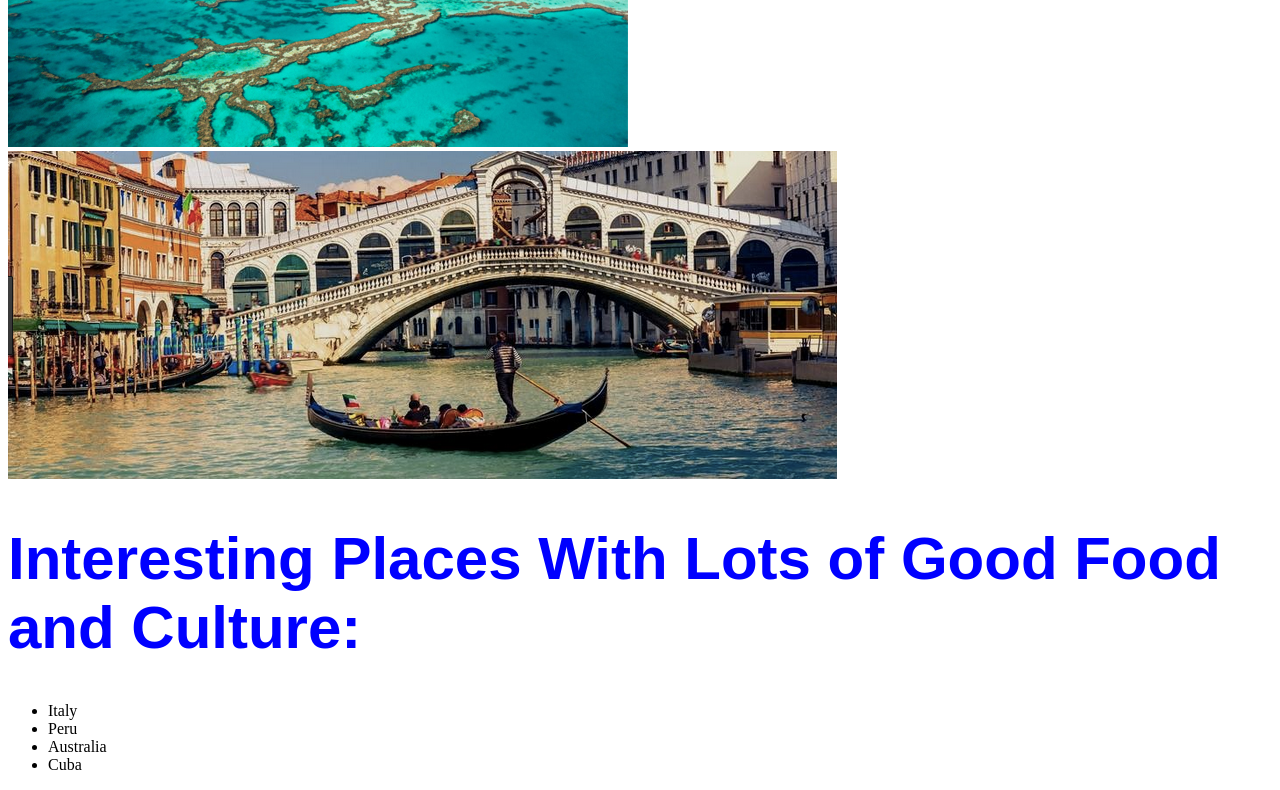
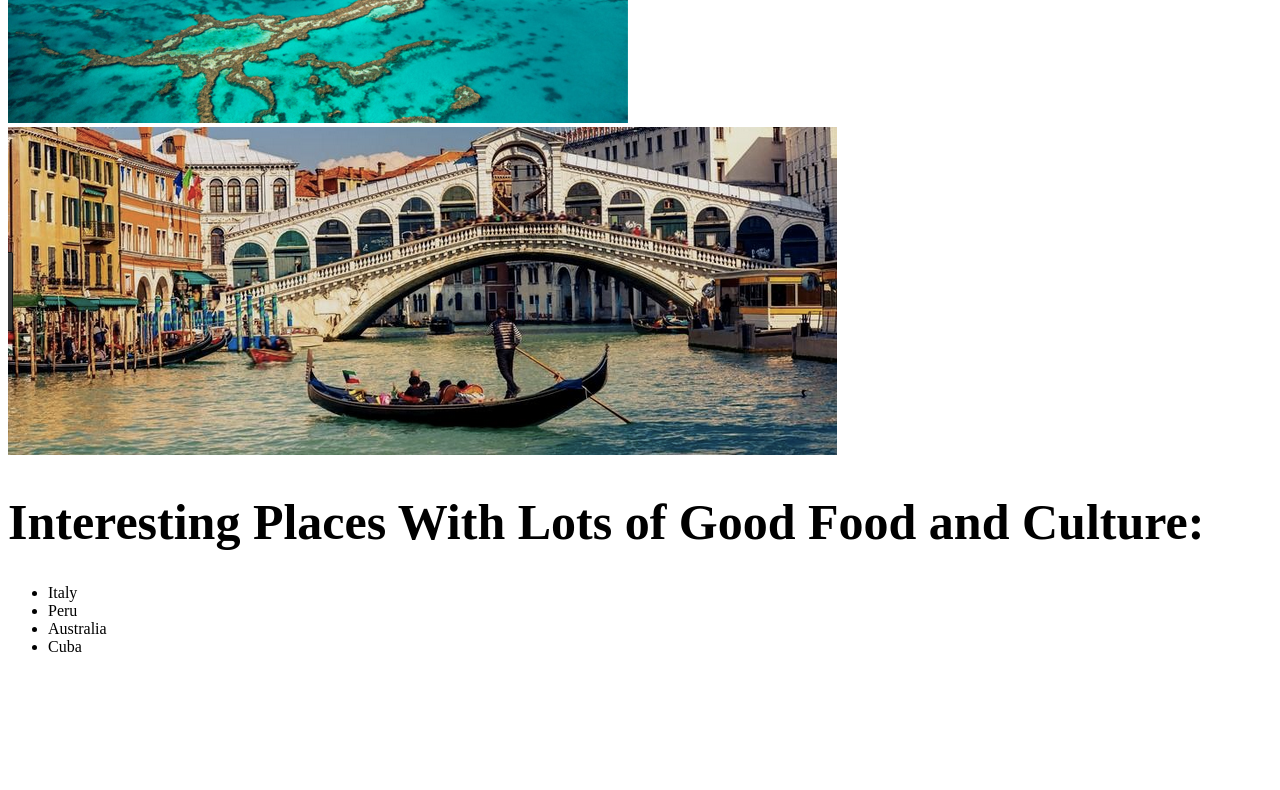
Before and after one commit to mstessamac/Independent-Project-1, a plain HTML site: page favorite-places.html in a window 1280 px wide. Shown: the part 760-1550 px from the top of the page. After the commit the page ends 1432 px from the top, so only its background shows below. Drawn offline with Linux system fonts and the light colour scheme.

Commit message:
add title color

```diff
--- a/favorite-places.css
+++ b/favorite-places.css
@@ -1,5 +1,9 @@
-h1{
+title{
 font-family: fantasy;
-font-size: 60px;
+font-size: 50px;
 color: blue;
+}
+
+h1 {font-size: 50px;
+color: Black;
  }
```
